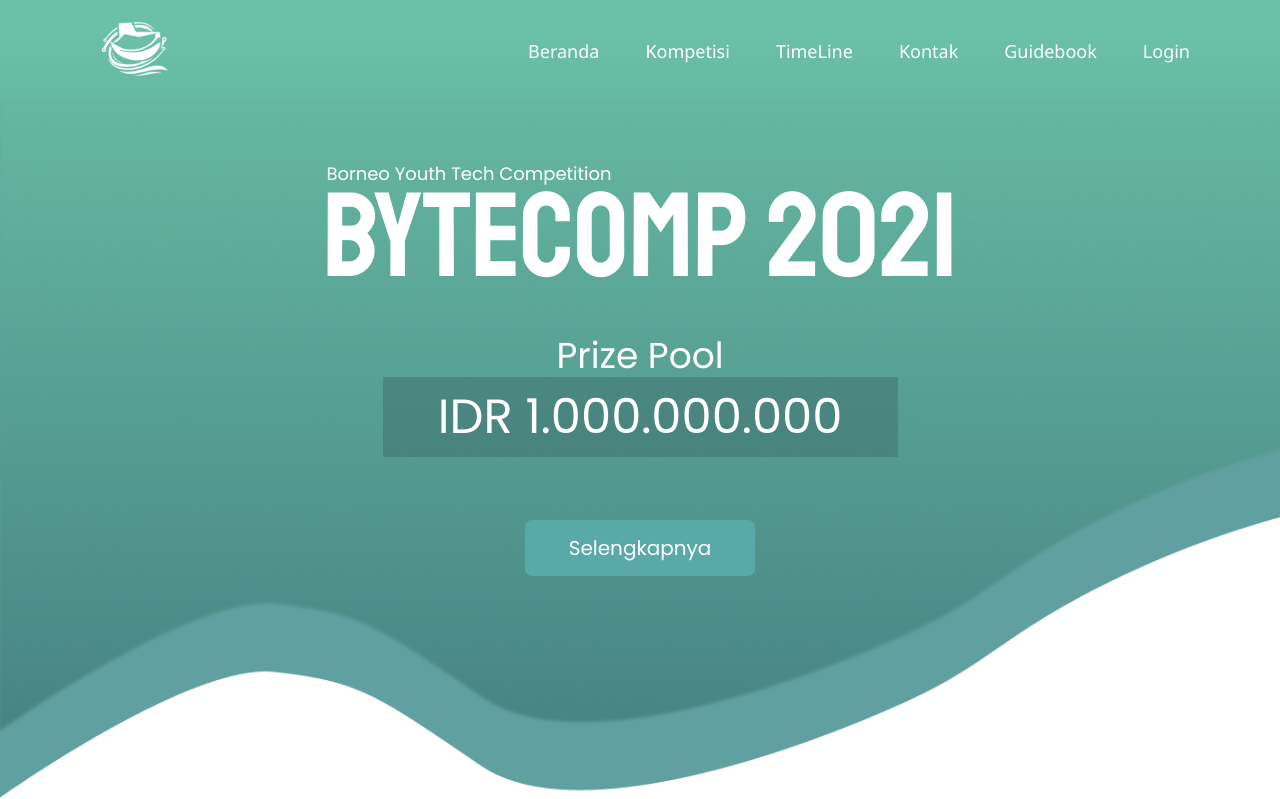
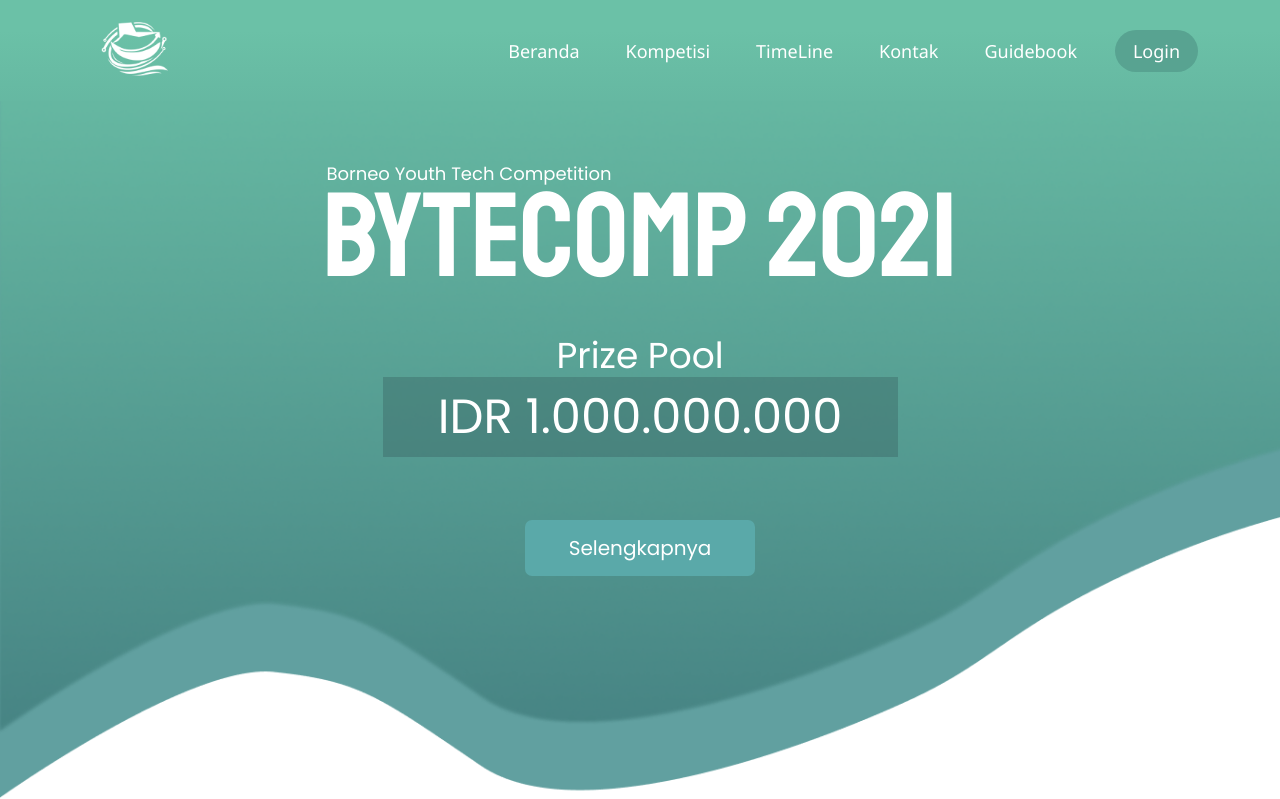
Before and after one commit to denikurnia11/bytecompULM2021, a CodeIgniter 4 app: the page made by app/Views/Home/v_home.php in a window 1280 px wide. Shown: the top 799 px of the page. Run offline with PHP 8.4 and a stand-in for CodeIgniter, Linux system fonts and the light colour scheme; the template is opened without the code that fills it, so the values that code supplies are empty; some libraries are stand-ins or nearby versions.

Commit message:
tombol login

```diff
--- a/app/Views/Home/v_home.php
+++ b/app/Views/Home/v_home.php
@@ -48,7 +48,7 @@
                         <a class="nav-link" href="#">Guidebook</a>
                     </li>
                     <li class="nav-item">
-                        <a class="nav-link" " href=" <?= base_url(); ?>/login">Login</a>
+                        <a style="width: 83px;background: #58A391;border-radius: 360px;" class="nav-link" href=" <?= base_url(); ?>/login">Login</a>
                     </li>
                 </ul>
             </div>
```
